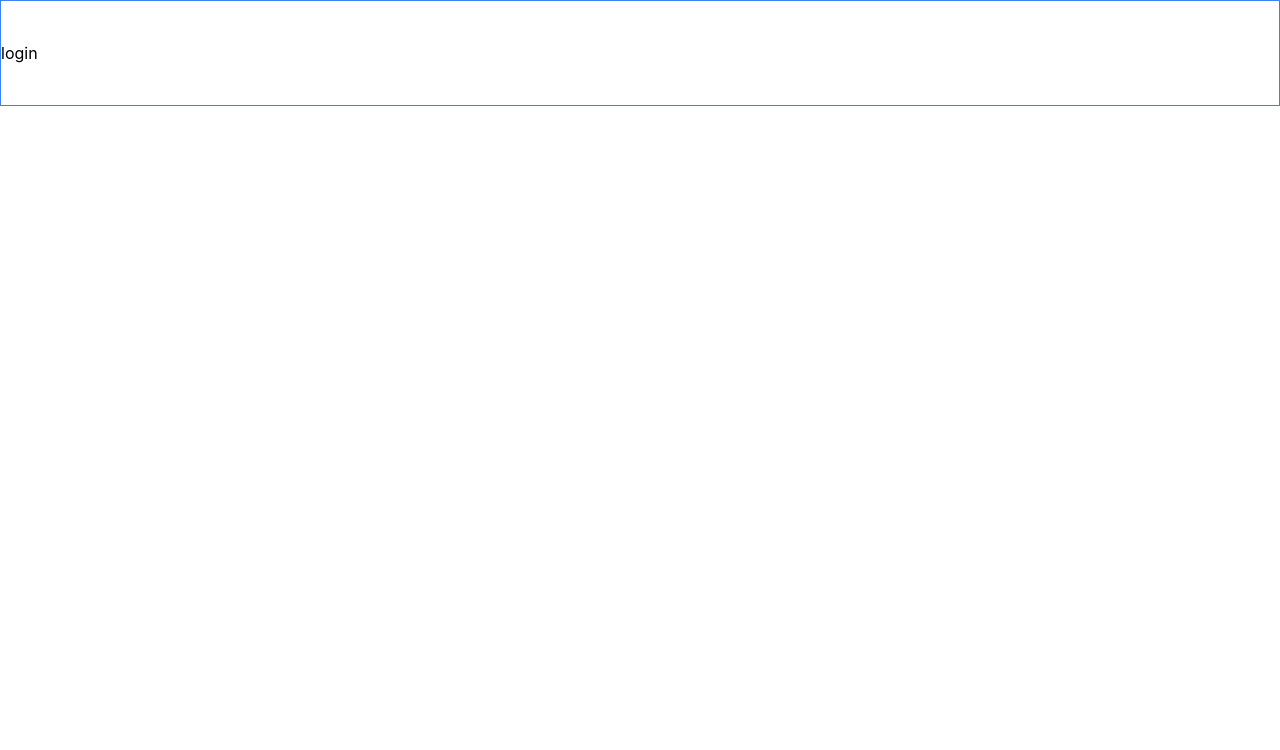
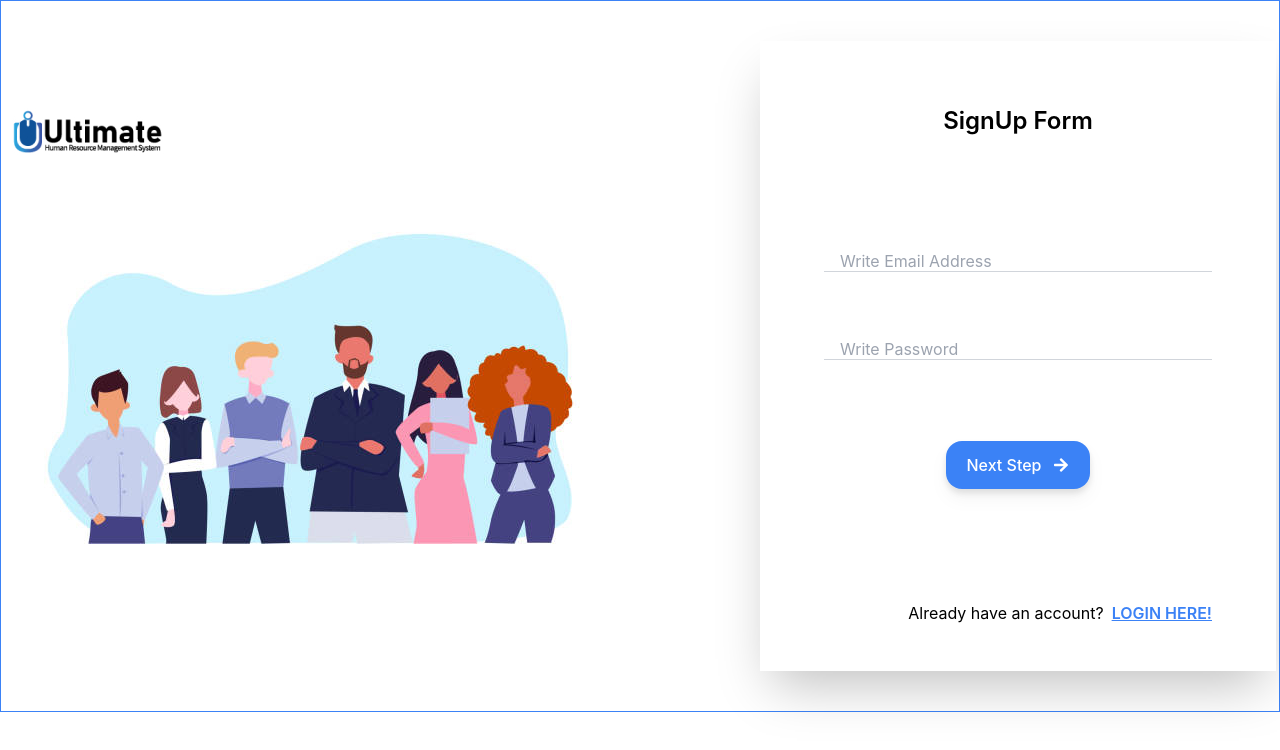
Before and after one commit to MohammadSazzatulislam/ultimate-human-resource, a React (Create React App) app: page /login in a window 1280 px wide. Shown: the top 750 px of the page. Built offline with nearby package versions, Linux system fonts and the light colour scheme.

Commit message:
add login page

```diff
--- a/src/Component/LogIn/LogIn.js
+++ b/src/Component/LogIn/LogIn.js
@@ -1,11 +1,67 @@
-import React from 'react';
+import React, { useState } from "react";
+import { useForm } from "react-hook-form";
+import Img from "../../images/FormImage.jpg";
+import { Link } from "react-router-dom";
+import logo from "../../images/logo.jpg";
+import { FaArrowRight } from "react-icons/fa";
 
 const LogIn = () => {
-    return (
-        <div>
-            <h1>login</h1>
-        </div>
-    );
+  const {
+    register,
+    handleSubmit,
+    watch,
+    formState: { errors },
+  } = useForm();
+  const onSubmit = (data) => console.log(data);
+
+  console.log(watch("example"));
+  return (
+    <div className="flex items-center gap-36 mx-auto justify-center">
+      <div>
+        <img src={logo} alt="" />
+        <img className="w-[612]px h-[437px]" src={Img} alt="" />
+      </div>
+      <div className="w-[516px] h-[630px] bg-white shadow-2xl p-16">
+        <h2 className="text-2xl font-semibold text-center ">SignUp Form</h2>
+        <form onSubmit={handleSubmit(onSubmit)}>
+          <div className=" mt-28">
+            <input
+              name="email"
+              required
+              placeholder="Write Email Address"
+              type="email"
+              className="font-normal pl-4 text-md leading-5 text-gray-400  w-full focus:outline-none border-b border-gray-300"
+            />
+          </div>
+          {errors.exampleRequired && <span>This field is required</span>}
+          <div className=" mt-16">
+            <input
+              name="password"
+              required
+              placeholder="Write Password"
+              type="password"
+              className="font-normal pl-4 text-md leading-5 text-gray-400  w-full focus:outline-none border-b border-gray-300"
+            />
+          </div>
+          {errors.exampleRequired && <span>This field is required</span>}
+          <div className="flex justify-center items-center mt-20">
+            <button className=" gap-3 drop-shadow-lg hover:bg-white hover:text-blue-500 hover:bg-gradient-to-r hover:from-white hover:to-white hover:border hover:border-blue-500 flex w-36 justify-center rounded-2xl text-white font-medium text-md bg-gradient-to-r from-blue-500 to-blue-500   h-12 items-center">
+              Next Step
+              <FaArrowRight></FaArrowRight>
+            </button>
+          </div>
+          <div className=" flex gap-2 mt-28 justify-end items-center ">
+            <h1>Already have an account? </h1>
+            <Link>
+              <span className="uppercase underline font-semibold leading-4 text-blue-500">
+                login here!
+              </span>
+            </Link>
+          </div>
+        </form>
+      </div>
+    </div>
+  );
 };
 
 export default LogIn;
--- a/src/Component/SignUp/SignUp.js
+++ b/src/Component/SignUp/SignUp.js
@@ -1,12 +1,12 @@
 import React, { useState } from "react";
 import { useForm } from "react-hook-form";
-import formImg from "../../images/img.jpg";
+import Img from "../../images/FormImage.jpg";
 import { Link } from "react-router-dom";
 import logo from "../../images/logo.jpg";
 import { FaArrowRight } from "react-icons/fa";
 
 const SignUp = () => {
-  const [step, setStep] = useState(0);
+  const [step, setStep] = useState(2);
   const {
     register,
     handleSubmit,
@@ -15,24 +15,25 @@ const SignUp = () => {
   } = useForm();
   const onSubmit = (data) => console.log(data);
 
-  console.log(watch("example")); // watch input value by passing the name of it
+  console.log(watch("example"));
   return (
     <div className="flex items-center gap-36 mx-auto justify-center">
       <div>
         <img src={logo} alt="" />
-        <img className="w-[612]px h-[437px]" src={formImg} alt="" />
+        <img className="w-[612]px h-[437px]" src={Img} alt="" />
       </div>
       <div className="w-[516px] h-[630px] bg-white shadow-2xl p-16">
         <h2 className="text-2xl font-semibold text-center ">SignUp Form</h2>
         <form onSubmit={handleSubmit(onSubmit)}>
-          {/* register your input into the hook by invoking the "register" function */}
+          {step === 0 && (
+            <>
               <div className=" mt-28">
                 <input
                   name="fristName"
                   required
                   placeholder="Write First Name"
                   type="text"
-              className="font-normal text-md leading-5 text-gray-400  w-full focus:outline-none border-b border-gray-300"
+                  className="font-normal pl-4 text-md leading-5 text-gray-400  w-full focus:outline-none border-b border-gray-300"
                 />
               </div>
               {errors.exampleRequired && <span>This field is required</span>}
@@ -42,23 +43,91 @@ const SignUp = () => {
                   required
                   placeholder="Write Last Name"
                   type="text"
-              className="font-normal text-md leading-5 text-gray-400  w-full focus:outline-none border-b border-gray-300"
+                  className="font-normal pl-4 text-md leading-5 text-gray-400  w-full focus:outline-none border-b border-gray-300"
                 />
               </div>
               {errors.exampleRequired && <span>This field is required</span>}
               <div className="flex justify-center items-center mt-20">
-            <button className=" gap-3 drop-shadow-lg flex w-36 justify-center rounded-2xl text-white font-medium text-md bg-gradient-to-r from-blue-500 to-blue-500   h-12 items-center">
+                <button className=" gap-3 drop-shadow-lg hover:bg-white hover:text-blue-500 hover:bg-gradient-to-r hover:from-white hover:to-white hover:border hover:border-blue-500 flex w-36 justify-center rounded-2xl text-white font-medium text-md bg-gradient-to-r from-blue-500 to-blue-500   h-12 items-center">
                   Next Step
                   <FaArrowRight></FaArrowRight>
                 </button>
               </div>
-        </form>
               <div className=" flex gap-2 mt-28 justify-end items-center ">
                 <h1>Already have an account? </h1>
                 <Link>
-            <span className="uppercase underline font-semibold leading-4 text-blue-500">login here!</span>
+                  <span className="uppercase underline font-semibold leading-4 text-blue-500">
+                    login here!
+                  </span>
                 </Link>
               </div>
+            </>
+          )}
+          {step === 1 && (
+            <>
+              <div className=" mt-28 flex gap-1 ">
+                <input
+                  name="number"
+                  readOnly
+                  defaultValue={"+880"}
+                  placeholder="+880"
+                  type="number"
+                  className="font-normal pl-4 w-20 text-md leading-5 text-gray-400 focus:outline-none border-b border-gray-300"
+                />
+                <input
+                  name="number"
+                  required
+                  placeholder="1xxxxxxxxx"
+                  type="number"
+                  className="font-normal  text-md leading-5 text-gray-400  w-full focus:outline-none border-b border-gray-300"
+                />
+              </div>
+              {errors.exampleRequired && <span>This field is required</span>}
+              <div className=" mt-16">
+                <input
+                  name="lastName"
+                  required
+                  placeholder="Write Email Address"
+                  type="email"
+                  className="font-normal pl-4 text-md leading-5 text-gray-400  w-full focus:outline-none border-b border-gray-300"
+                />
+              </div>
+              {errors.exampleRequired && <span>This field is required</span>}
+              <div className="flex gap-24 items-center mt-20">
+                <Link>
+                  <span className="font-bold text-gray-500 ">Back</span>
+                </Link>
+                <button className=" gap-3 drop-shadow-lg hover:bg-white hover:text-blue-500 hover:bg-gradient-to-r hover:from-white hover:to-white hover:border hover:border-blue-500 flex w-36 justify-center rounded-2xl text-white font-medium text-md bg-gradient-to-r from-blue-500 to-blue-500   h-12 items-center">
+                  Next Step
+                  <FaArrowRight></FaArrowRight>
+                </button>
+              </div>
+            </>
+          )}
+          {step === 2 && (
+            <>
+              <div className=" mt-28 ">
+                <input
+                  name="password"
+                  required
+                  placeholder="Write Password"
+                  type="password"
+                  className="font-normal pl-4 text-md leading-5 text-gray-400  w-full focus:outline-none border-b border-gray-300"
+                />
+              </div>
+              <small className="text-gray-400 pl-4">Your password must be 8 character</small>
+              {errors.exampleRequired && <span>This field is required</span>}
+              <div className="flex gap-24 items-center mt-20">
+                <Link>
+                  <span className="font-bold text-gray-500 ">Back</span>
+                </Link>
+                <button className=" gap-3 drop-shadow-lg hover:bg-white hover:text-blue-500 hover:bg-gradient-to-r hover:from-white hover:to-white hover:border hover:border-blue-500 flex w-28 justify-center rounded-2xl text-white font-medium text-md bg-gradient-to-r from-blue-500 to-blue-500   h-12 items-center">
+                  Sign Up
+                </button>
+              </div>
+            </>
+          )}
+        </form>
       </div>
     </div>
   );
```
Also changed, not shown: src/images/FormImage.jpg (renamed from src/images/img.jpg). Lines whose indentation alone changed are shown as unchanged.
